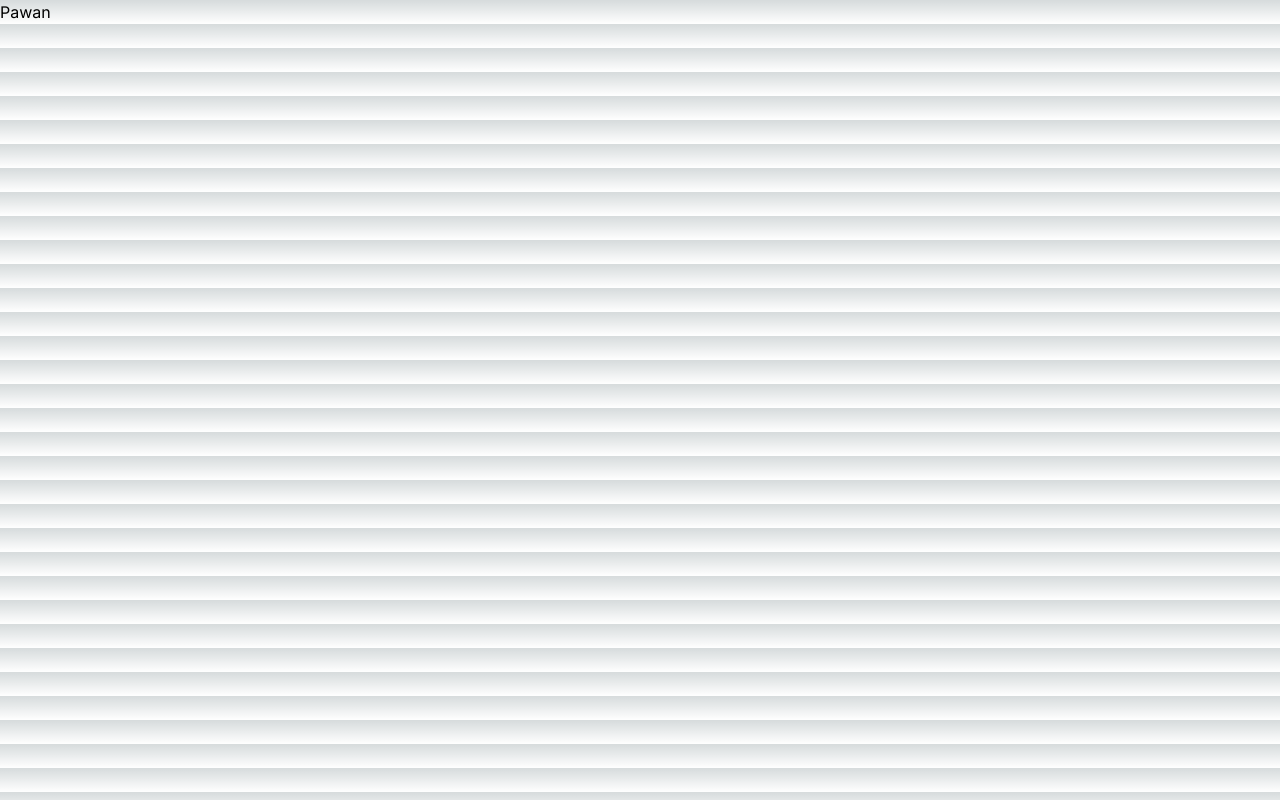
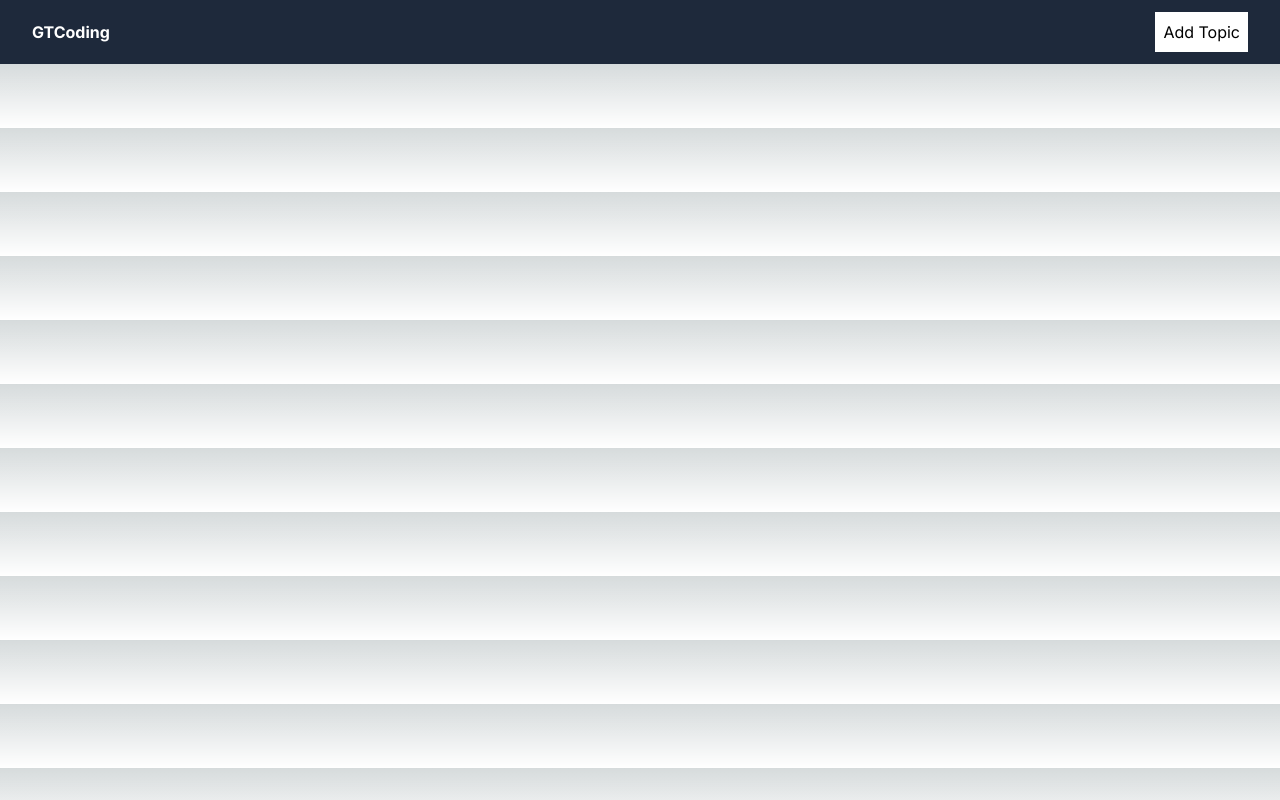
Before and after one commit to Shivam1910/employee_crud_nextjs, a Next.js app: page / in a window 1280 px wide. Built offline with nearby package versions, Linux system fonts and the light colour scheme.

Commit message:
Navbar Created

```diff
--- a/app/page.js
+++ b/app/page.js
@@ -1,7 +1,15 @@
 import Image from 'next/image'
+import Link from 'next/link'
 
 export default function Home() {
   return (
-     <h1>Pawan</h1>
+    <>
+    <nav>
+    <nav className="flex justify-between items-center bg-slate-800 px-8 py-3">
+            <Link className="text-white font-bold" href={'/'}>GTCoding</Link>
+            <Link className="bg-white p-2" href={'/addTopic'}>Add Topic</Link>
+        </nav>
+    </nav>
+    </>
   )
 }
```
